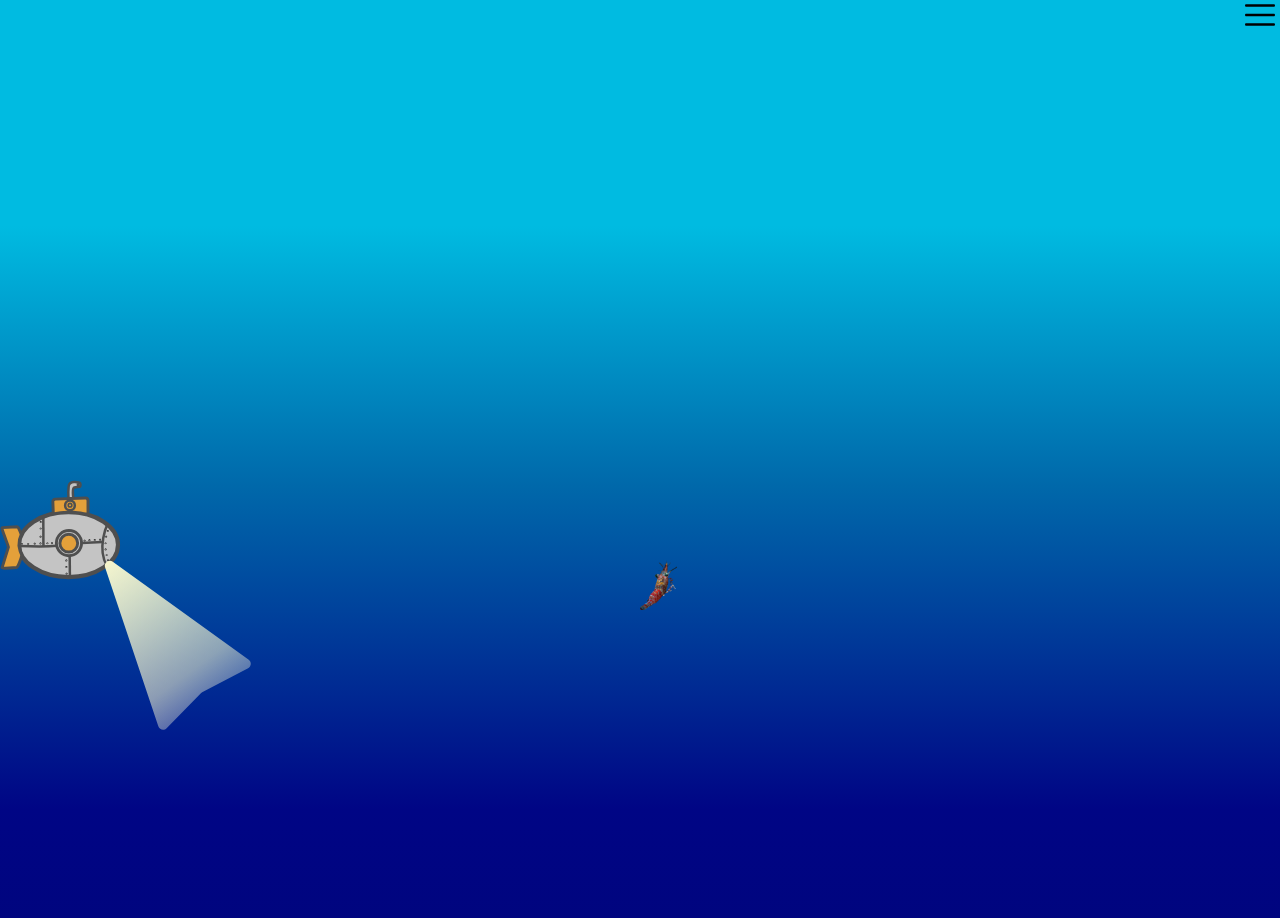
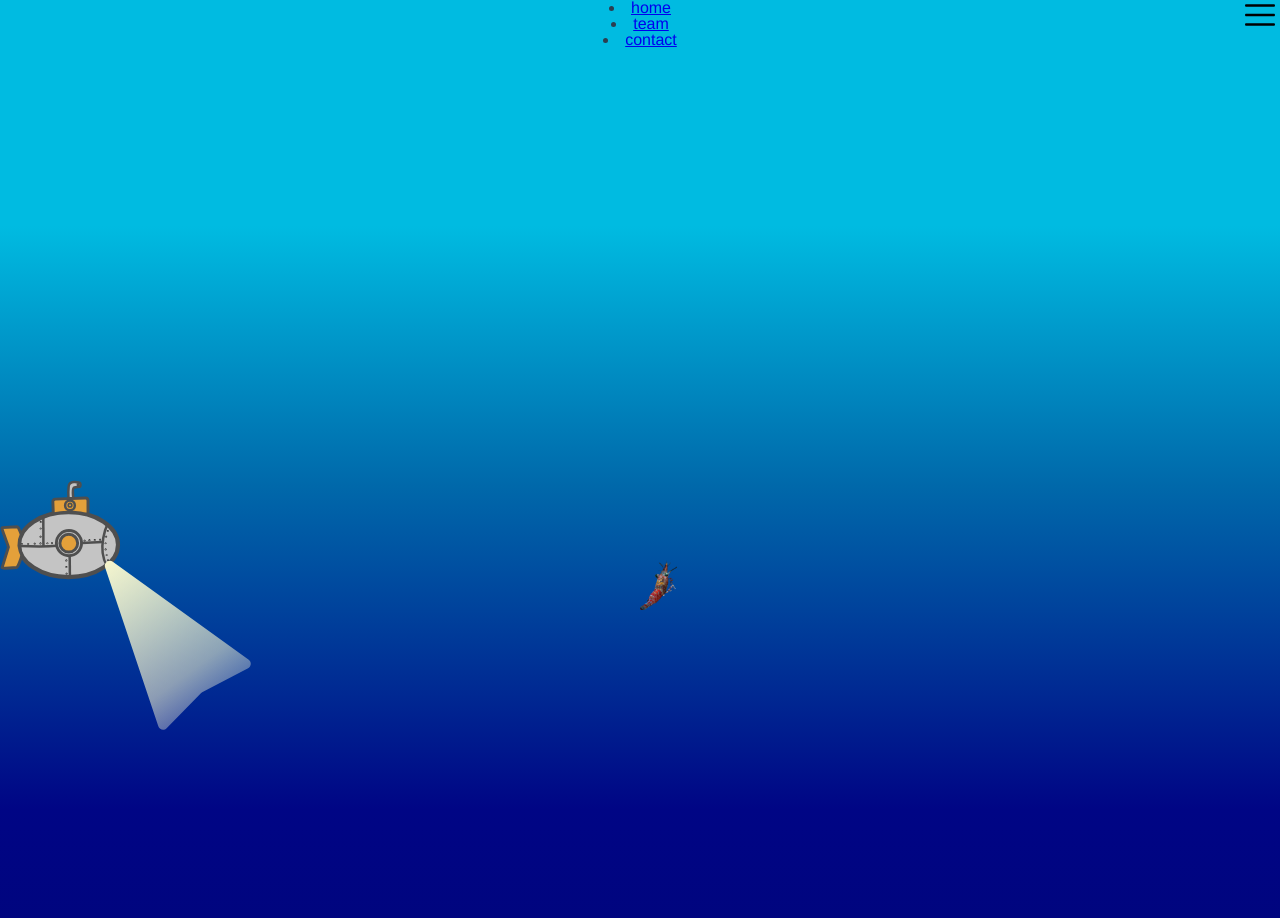
Before and after one commit to Azran14/W1_Final_Project_G5_Front, a Vue app: page /contact in a window 1280 px wide. Shown: the top 918 px of the page. Built offline with nearby package versions, Linux system fonts and the light colour scheme.

Commit message:
add link

```diff
--- a/src/views/Contact.vue
+++ b/src/views/Contact.vue
@@ -57,6 +57,9 @@
         </svg>
       </div>
     </div>
+      <li><a href="./home">home</a></li>
+  <li><a href="/team">team</a></li>
+  <li><a href="/contact">contact</a></li>
   </div>
 </template>
 
@@ -93,20 +96,20 @@ export default {
   position: fixed;
   top: 60%;
   background: url(../assets/ship.svg);
-  animation: float 3s ease-in-out;
+  // animation: float 3s ease-in-out;
 }
 
-@keyframes float {
-  0% {
-    transform: translatey(50px);
-  }
-  50% {
-    transform: translatey(-50px);
-  }
-  100% {
-    transform: translatey(0px);
-  }
-}
+// @keyframes float {
+//   0% {
+//     transform: translatey(50px);
+//   }
+//   50% {
+//     transform: translatey(-50px);
+//   }
+//   100% {
+//     transform: translatey(0px);
+//   }
+// }
 .modal-bg {
   position: fixed;
   width: 100%;
--- a/src/views/Home.vue
+++ b/src/views/Home.vue
@@ -9,6 +9,12 @@
       <img src="../assets/shipnolight.svg" class="loader_submarine" />
       <div src="../assets/hand.svg" class="loader_submarine-hand" />
     </div>
+    <ul>
+  <li><a href="./home">home</a></li>
+  <li><a href="/team">team</a></li>
+  <li><a href="/contact">contact</a></li>
+</ul>
+
   </div>
 </template>
 
@@ -18,9 +24,9 @@
 
 export default {
   name: "Home",
-  // components: {
-  //   HelloWorld,
-  // },
+  components: {
+
+  },
 };
 </script>
 
```
